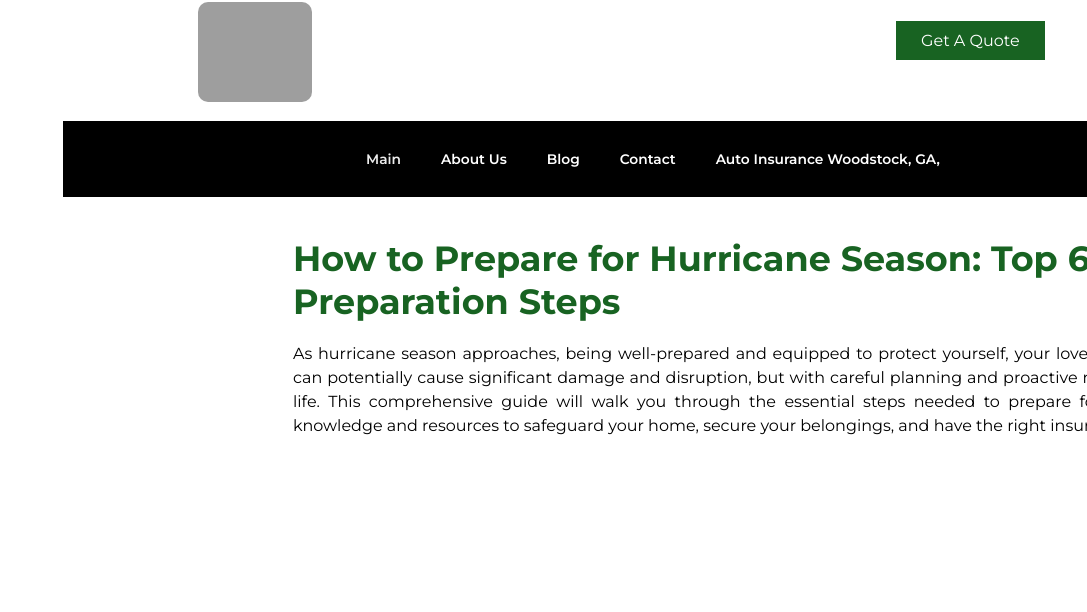
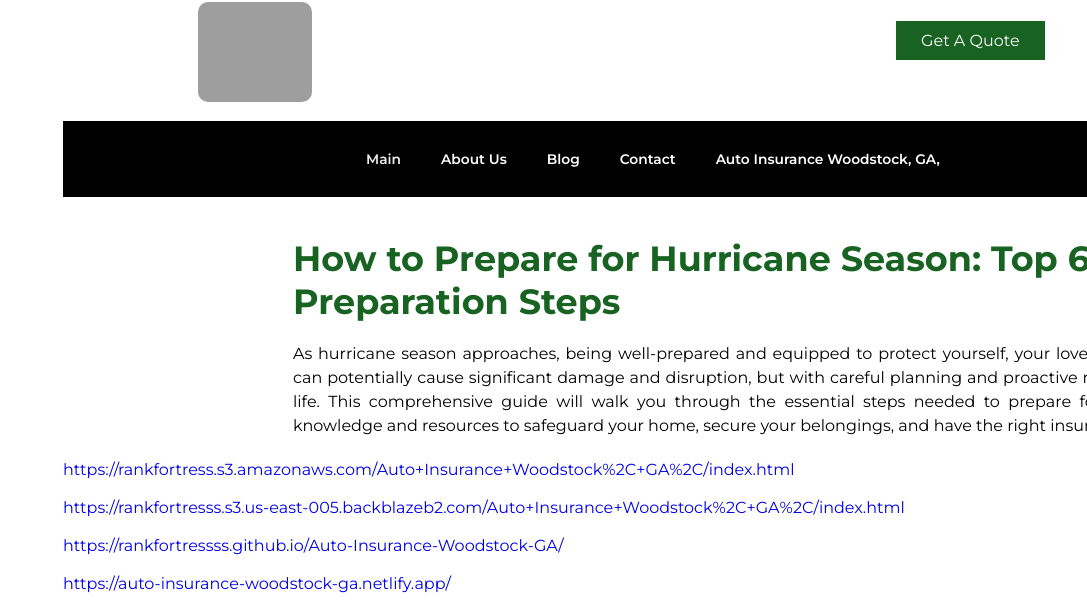
Before and after one commit to rankfortressss/Auto-Insurance-Woodstock-GA, a plain HTML site: page index.html in a window 1280 px wide. Shown: the part 8874-9486 px from the top of the page, without its empty margins (193-1280 px from the left). Drawn offline with Linux system fonts and the light colour scheme.

Commit message:
Add files via upload

```diff
--- a/index.html
+++ b/index.html
@@ -214,13 +214,13 @@
             <br>
             <!--Links-->
             <section>
-                <a target="_bLank" href=""></a><br>
+                <a target="_bLank" href="https://rankfortress.s3.amazonaws.com/Auto+Insurance+Woodstock%2C+GA%2C/index.html">https://rankfortress.s3.amazonaws.com/Auto+Insurance+Woodstock%2C+GA%2C/index.html</a><br>
                 <br>
-                <a target="_bLank" href=""></a><br>
+                <a target="_bLank" href="https://rankfortresss.s3.us-east-005.backblazeb2.com/Auto+Insurance+Woodstock%2C+GA%2C/index.html">https://rankfortresss.s3.us-east-005.backblazeb2.com/Auto+Insurance+Woodstock%2C+GA%2C/index.html</a><br>
                 <br>
-                <a target="_bLank" href=""></a><br>
+                <a target="_bLank" href="https://rankfortressss.github.io/Auto-Insurance-Woodstock-GA/">https://rankfortressss.github.io/Auto-Insurance-Woodstock-GA/</a><br>
                 <br>
-                <a target="_bLank" href=""></a><br>
+                <a target="_bLank" href="https://auto-insurance-woodstock-ga.netlify.app/">https://auto-insurance-woodstock-ga.netlify.app/</a><br>
                 <br>
             </section>
 
```
